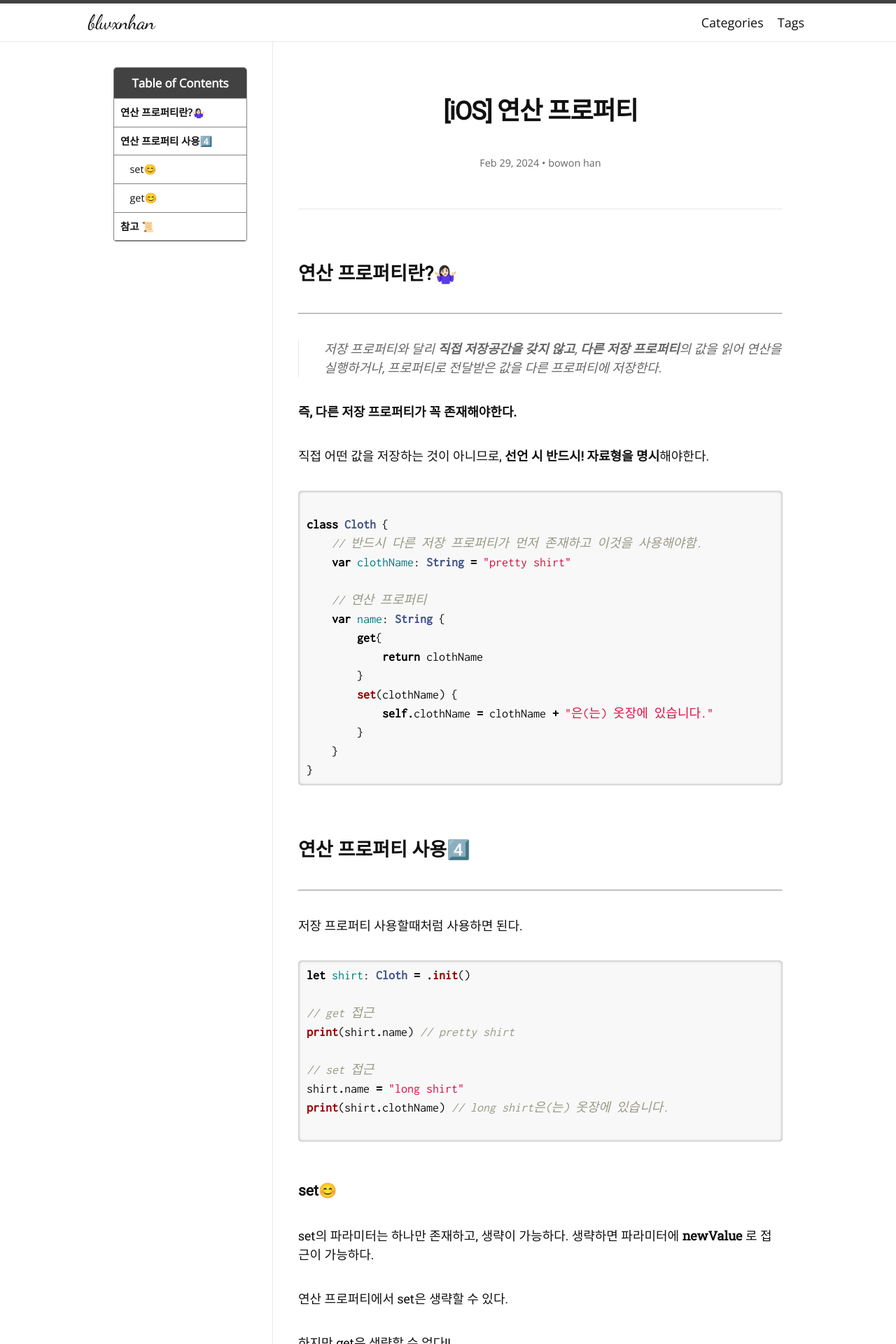
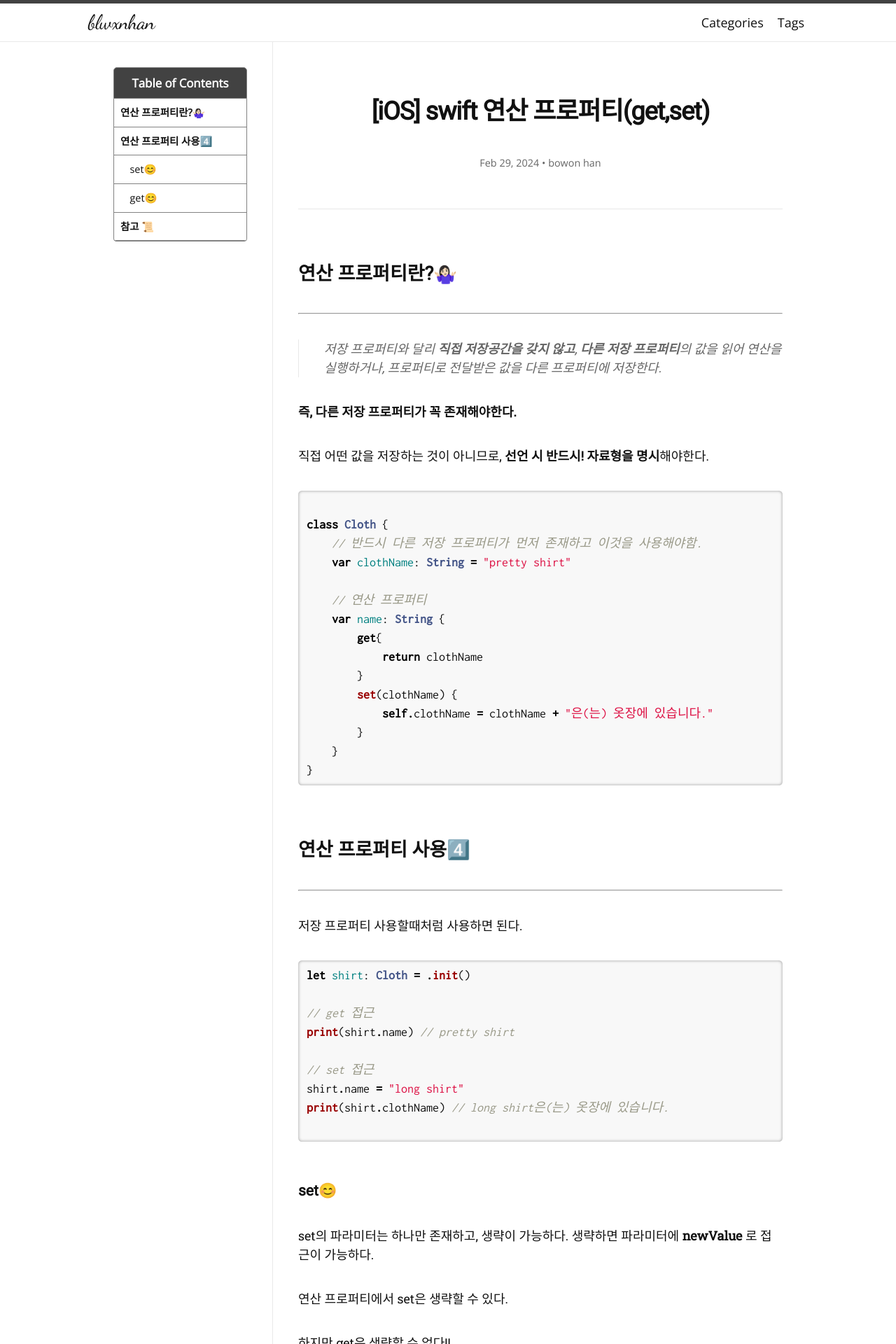
Before and after one commit to blwxnhan/blwxnhan.github.io, a Jekyll site: the page built from _posts/2024-02-29-ios-computed-property-TIL.md, in a window 1280 px wide. Shown: the top 1920 px of the page at 70% size. Built offline with Jekyll 4.4.1, drawn with Linux system fonts in a browser that asks for light colours; nearby versions of some CDN libraries; some web fonts are replaced.

Commit message:
240229 TIL-computed property v3

```diff
--- a/_posts/2024-02-29-ios-computed-property-TIL.md
+++ b/_posts/2024-02-29-ios-computed-property-TIL.md
@@ -1,7 +1,7 @@
 ---
 layout: post
 toc: true
-title: "[iOS] 연산 프로퍼티"
+title: "[iOS] swift 연산 프로퍼티(get,set)"
 categories: iOS
 tags: [TIL, iOS]
 author:
```
